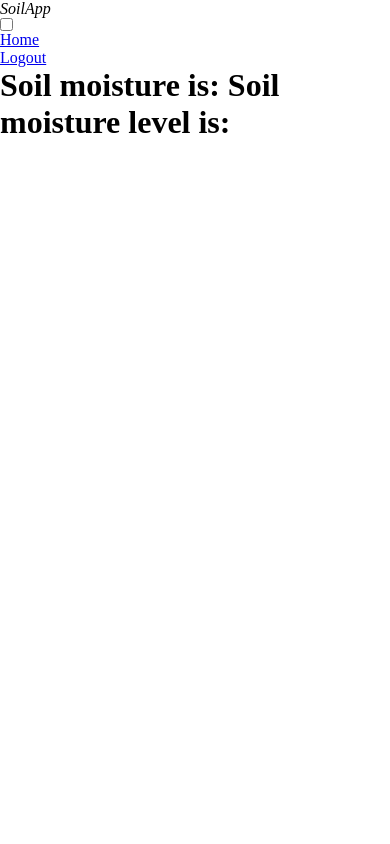
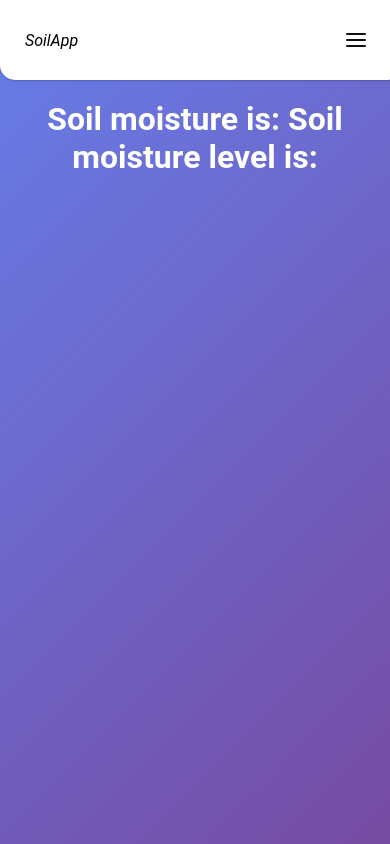
Before and after one commit to Haxor44/IOTapp, a PHP site: page / in a window 390 px wide. Run offline with PHP 8.4, Linux system fonts and the light colour scheme; the visitor is signed in with stand-in values (Sample User, id 1); data that the repository does not hold is empty.

Commit message:
Update style.css

```diff
--- a/style.css
+++ b/style.css
@@ -1,183 +1,167 @@
-*,
-*::after,
-*::before{
-    box-sizing: border-box;
-    padding: 0;
+html,
+body {
 	margin: 0;
+	height: 100vh;
+	width: 100vw;
+	overflow: hidden;
 }
 
-.html{
-    font-size: 62.5%;
+body {
+	font-family: "Roboto", sans-serif;
+	background-image: linear-gradient(135deg, #667eea 0%, #764ba2 100%);
 }
 
-.data{
-    margin-top: 70px;
+h1 {
+	margin: 20px 0;
+	color: #fff;
 }
-.navbar input[type="checkbox"],
-.navbar .hamburger-lines{
+
+.center {
+	text-align: center;
+}
+
+.nav-wrapper {
+	display: flex;
+	position: relative;
+	flex-direction: row;
+	flex-wrap: nowrap;
+	align-items: center;
+	justify-content: space-between;
+	margin: auto;
+	width: 90%;
+	height: 80px;
+	border-radius: 0 0 15px 15px;
+	padding: 0 25px;
+	z-index: 2;
+	background: #fff;
+	box-shadow: 0 1px 2px rgba(0, 0, 0, 0.2);
+}
+
+.logo-container {
+	display: flex;
+	justify-content: center;
+	align-items: center;
+}
+
+.logo {
+	height: 60px;
+}
+
+.nav-tabs {
+	display: flex;
+	font-weight: 600;
+	font-size: 18px;
+	list-style: none;
+}
+
+.nav-tab:not(:last-child) {
+	padding: 10px 25px;
+	margin: 0;
+	border-right: 1px solid #eee;
+}
+
+.nav-tab:last-child {
+	padding: 10px 0 0 25px;
+}
+
+.nav-tab,
+.menu-btn {
+	cursor: pointer;
+}
+
+.hidden {
 	display: none;
 }
 
-.container{
-    max-width: 1200px;
-    width: 90%;
-    margin: auto;
+@media screen and (max-width: 800px) {
+	.nav-container {
+		position: fixed;
+		display: none;
+		overflow-y: auto;
+		z-index: -1;
+		top: 0;
+		right: 0;
+		width: 280px;
+		height: 100%;
+		background: #fff;
+		box-shadow: -1px 0 2px rgba(0, 0, 0, 0.2);
 	}
 
-.navbar{
-    box-shadow: 0px 5px 10px 0px #aaa;
-    position: fixed;
+	.nav-tabs {
+		flex-direction: column;
+		align-items: flex-end;
+		margin-top: 80px;
 		width: 100%;
-    background: #fff;
-    color: #000;
-    opacity: 0.85;
-    z-index: 100;
 	}
 
-.navbar-container{
-    display: flex;
-    justify-content: space-between;
-    height: 64px;
-    align-items: center;
+	.nav-tab:not(:last-child) {
+		padding: 20px 25px;
+		margin: 0;
+		border-right: unset;
+		border-bottom: 1px solid #f5f5f5;
 	}
 
-.menu-items{
-    order: 2;
-    display: flex;
-}
-.logo{
-    order: 1;
-    font-size: 2.3rem;
+	.nav-tab:last-child {
+		padding: 15px 25px;
 	}
 
-.menu-items li{
-    list-style: none;
-    margin-left: 1.5rem;
-    font-size: 1.3rem;
+	.menu-btn {
+		position: relative;
+		display: block;
+		margin: 0;
+		width: 20px;
+		height: 15px;
+		cursor: pointer;
+		z-index: 2;
+		padding: 10px;
+		border-radius: 10px;
 	}
 
-.navbar a{
-    color: #444;
-    text-decoration: none;
-    font-weight: 500;
-    transition: color 0.3s ease-in-out;
+	.menu-btn .menu {
+		display: block;
+		width: 100%;
+		height: 2px;
+		border-radius: 2px;
+		background: #111;
 	}
 
-.navbar a:hover{
-    color: #117964;
+	.menu-btn .menu:nth-child(2) {
+		margin-top: 4px;
+		opacity: 1;
 	}
 
-@media (max-width: 768px){
-    .navbar{
-        opacity: 0.95;
+	.menu-btn .menu:nth-child(3) {
+		margin-top: 4px;
 	}
 
-    .navbar-container input[type="checkbox"],
-    .navbar-container .hamburger-lines{
-        display: block;
+	#menuToggle:checked + .menu-btn .menu {
+		transition: transform 0.2s ease;
 	}
 
-    .navbar-container{
-        display: block;
-        position: relative;
-        height: 64px;
+	#menuToggle:checked + .menu-btn .menu:nth-child(1) {
+		transform: translate3d(0, 6px, 0) rotate(45deg);
 	}
 
-    .navbar-container input[type="checkbox"]{
-        position: absolute;
-        display: block;
-        height: 32px;
-        width: 30px;
-        top: 20px;
-        left: 20px;
-        z-index: 5;
+	#menuToggle:checked + .menu-btn .menu:nth-child(2) {
+		transform: rotate(-45deg) translate3d(-5.71429px, -6px, 0);
 		opacity: 0;
-        cursor: pointer;
 	}
 
-    .navbar-container .hamburger-lines{
-        display: block;
-        height: 28px;
-        width: 35px;
-        position: absolute;
-        top: 20px;
-        left: 20px;
-        z-index: 2;
-        display: flex;
-        flex-direction: column;
-        justify-content: space-between;
+	#menuToggle:checked + .menu-btn .menu:nth-child(3) {
+		transform: translate3d(0, -6px, 0) rotate(-45deg);
 	}
 
-    .navbar-container .hamburger-lines .line{
-        display: block;
-        height: 4px;
-        width: 100%;
-        border-radius: 10px;
-        background: #333;
+	#menuToggle:checked ~ .nav-container {
+		z-index: 1;
+		display: flex;
+		animation: menu-slide-left 0.3s ease;
 	}
-
-    .navbar-container .hamburger-lines .line1{
-        transform-origin: 0% 0%;
-        transition: transform 0.3s ease-in-out;
+	@keyframes menu-slide-left {
+		0% {
+			transform: translateX(200px);
 		}
-
-    .navbar-container .hamburger-lines .line2{
-        transition: transform 0.2s ease-in-out;
-    }
-
-    .navbar-container .hamburger-lines .line3{
-        transform-origin: 0% 100%;
-        transition: transform 0.3s ease-in-out;
-    }
-
-    .navbar .menu-items{
-        padding-top: 100px;
-        background: #fff;
-        height: 100vh;
-        max-width: 300px;
-        transform: translate(-150%);
-        display: flex;
-        flex-direction: column;
-        margin-left: -40px;
-        padding-left: 40px;
-        transition: transform 0.5s ease-in-out;
-        box-shadow:  5px 0px 10px 0px #aaa;
-        overflow: scroll;
-    }
-
-    .navbar .menu-items li{
-        margin-bottom: 1.8rem;
-        font-size: 1.1rem;
-        font-weight: 500;
-    }
-
-    .logo{
-        position: absolute;
-        top: 10px;
-        right: 15px;
-        font-size: 2.5rem;
-    }
-
-    .navbar-container input[type="checkbox"]:checked ~ .menu-items{
+		to {
 			transform: translateX(0);
 		}
-
-    .navbar-container input[type="checkbox"]:checked ~ .hamburger-lines .line1{
-        transform: rotate(45deg);
-    }
-
-    .navbar-container input[type="checkbox"]:checked ~ .hamburger-lines .line2{
-        transform: scaleY(0);
-    }
-
-    .navbar-container input[type="checkbox"]:checked ~ .hamburger-lines .line3{
-        transform: rotate(-45deg);
-    }
-
-}
-
-@media (max-width: 500px){
-    .navbar-container input[type="checkbox"]:checked ~ .logo{
-        display: none;
 	}
 }
```
Lines whose indentation alone changed are shown as unchanged.
